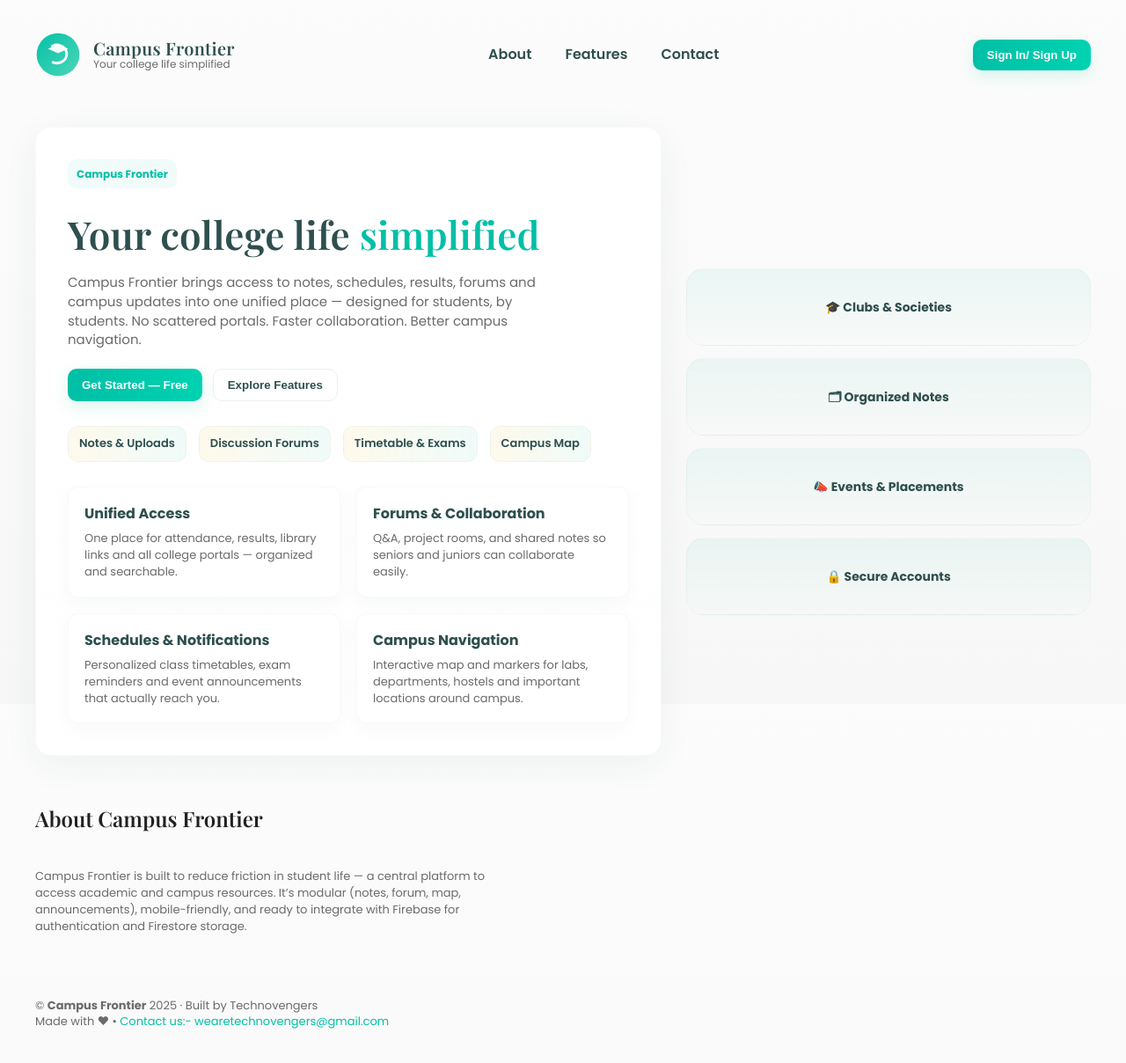
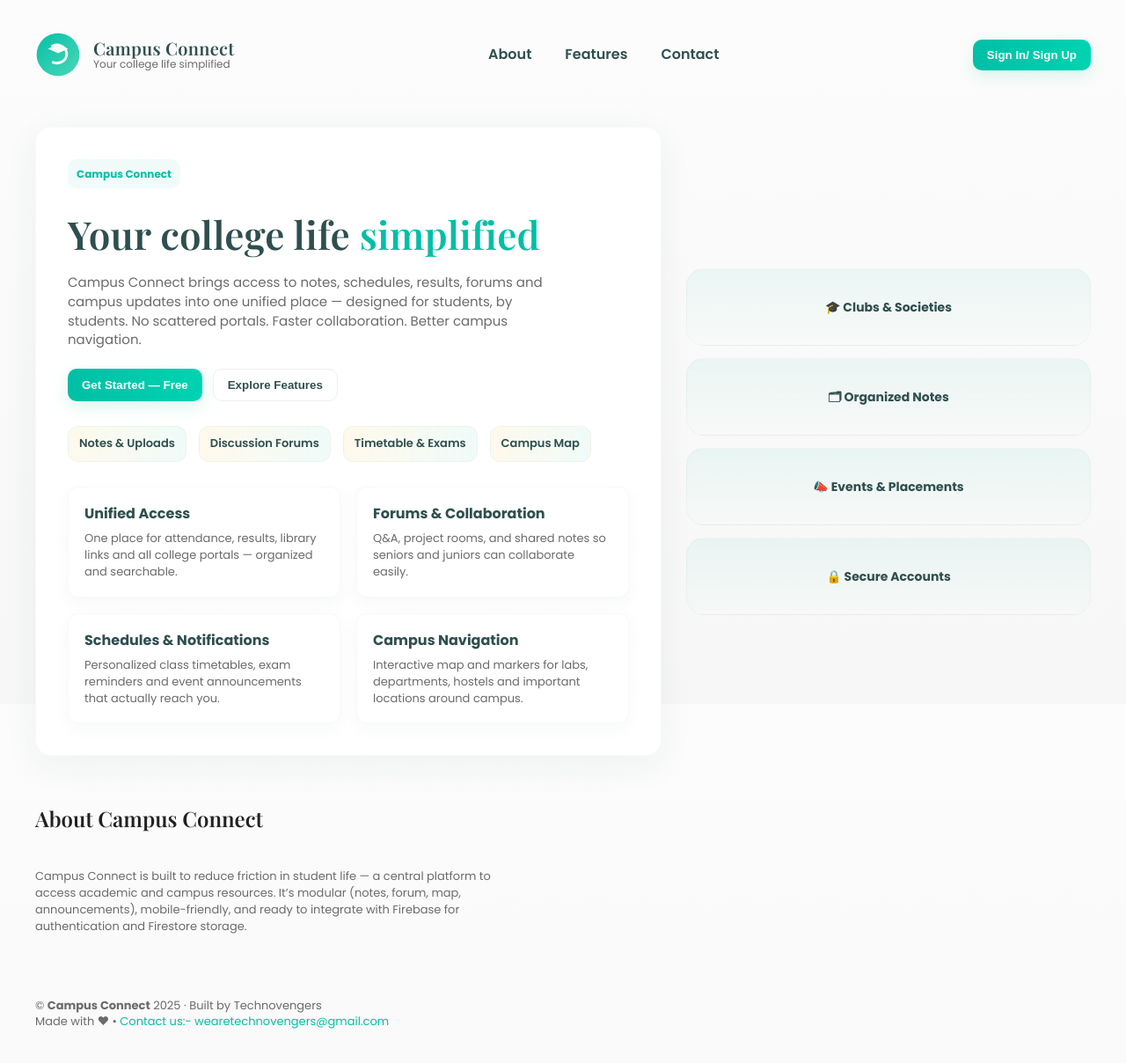
Before and after one commit to Maygla/Campus-Frontier, a plain HTML site: page index.html in a window 1280 px wide. Shown: the whole page at 88% size. Drawn offline with nearby package versions, Linux system fonts and the light colour scheme.

Commit message:
Update index.html

```diff
--- a/index.html
+++ b/index.html
@@ -3,7 +3,7 @@
 <head>
   <meta charset="utf-8" />
   <meta name="viewport" content="width=device-width,initial-scale=1" />
-  <title>Campus Frontier — Your college life simplified</title>
+  <title>Campus Connect — Your college life simplified</title>
 
   <!-- Google fonts -->
   <link href="https://fonts.googleapis.com/css2?family=Poppins:wght@300;400;600;700&family=Playfair+Display:wght@600&display=swap" rel="stylesheet">
@@ -29,7 +29,7 @@
         </svg>
 
         <div class="title">
-          <span class="name">Campus Frontier</span>
+          <span class="name">Campus Connect</span>
           <span class="tag">Your college life simplified</span>
         </div>
       </a>
@@ -48,10 +48,10 @@
     <main>
       <section class="hero" id="home">
         <div class="hero-card" role="region" aria-label="Hero">
-          <span class="kicker">Campus Frontier</span>
+          <span class="kicker">Campus Connect</span>
           <h1>Your college life <span style="color:var(--primary)">simplified</span></h1>
           <p class="lead">
-            Campus Frontier brings access to notes, schedules, results, forums and campus updates into one unified place — designed for students, by students.
+            Campus Connect brings access to notes, schedules, results, forums and campus updates into one unified place — designed for students, by students.
             No scattered portals. Faster collaboration. Better campus navigation.
           </p>
 
@@ -97,9 +97,9 @@
 
       <section id="about" style="margin-top:8px;">
         <div style="display:flex; gap:18px; flex-direction:column;">
-          <h2 style="font-family:Playfair Display, serif; margin:6px 0 8px;">About Campus Frontier</h2>
+          <h2 style="font-family:Playfair Display, serif; margin:6px 0 8px;">About Campus Connect</h2>
           <p class="muted small" style="max-width:68ch;">
-            Campus Frontier is built to reduce friction in student life — a central platform to access academic and campus resources. It’s modular (notes, forum, map, announcements), mobile-friendly, and ready to integrate with Firebase for authentication and Firestore storage.
+            Campus Connect is built to reduce friction in student life — a central platform to access academic and campus resources. It’s modular (notes, forum, map, announcements), mobile-friendly, and ready to integrate with Firebase for authentication and Firestore storage.
           </p>
         </div>
       </section>
@@ -107,7 +107,7 @@
     </main>
 
     <footer class="contact" id="contact">
-      <div class="small muted">© <strong>Campus Frontier</strong> 2025 · Built by Technovengers</div>
+      <div class="small muted">© <strong>Campus Connect</strong> 2025 · Built by Technovengers</div>
       <div class="small muted">Made with ❤ • <a href="mailto:wearetechnovengers@gmail.com" style="color:var(--primary); text-decoration:none">Contact us:- wearetechnovengers@gmail.com</a></div>
     </footer>
   </div>
```
